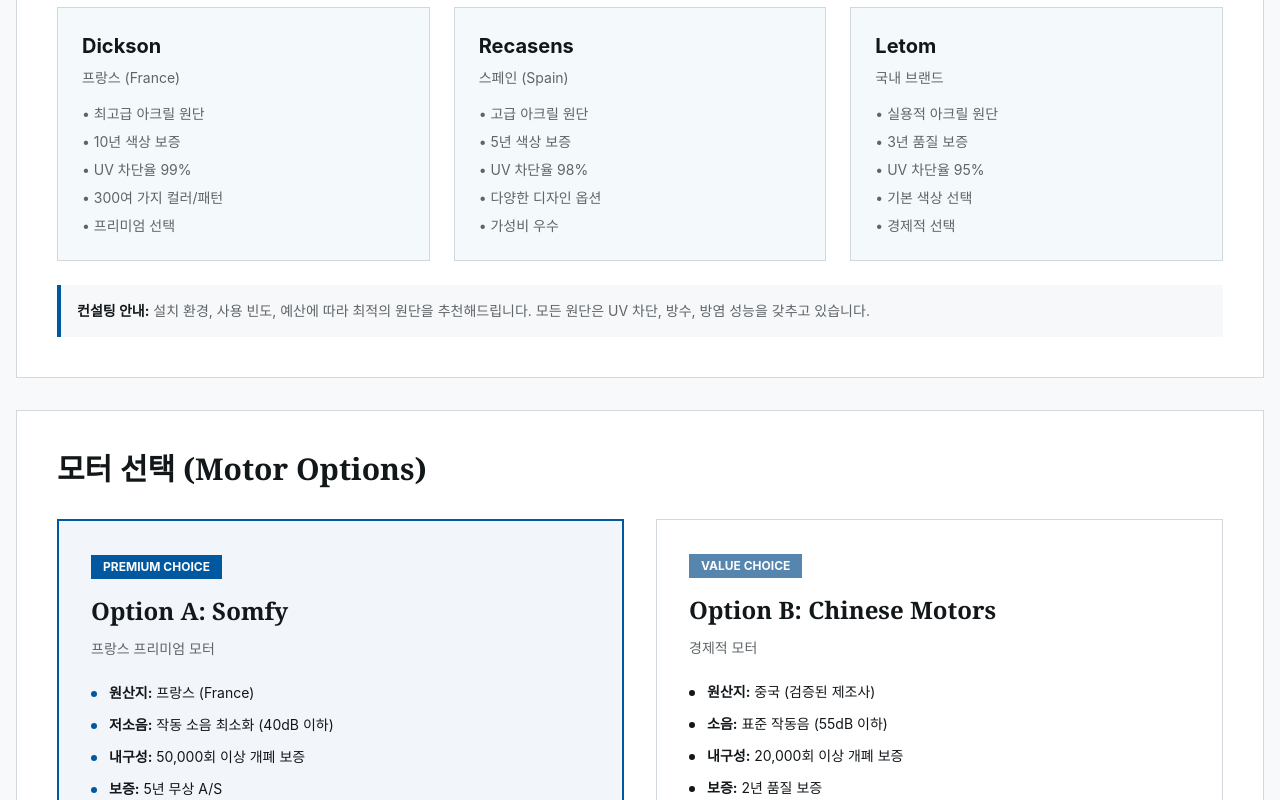
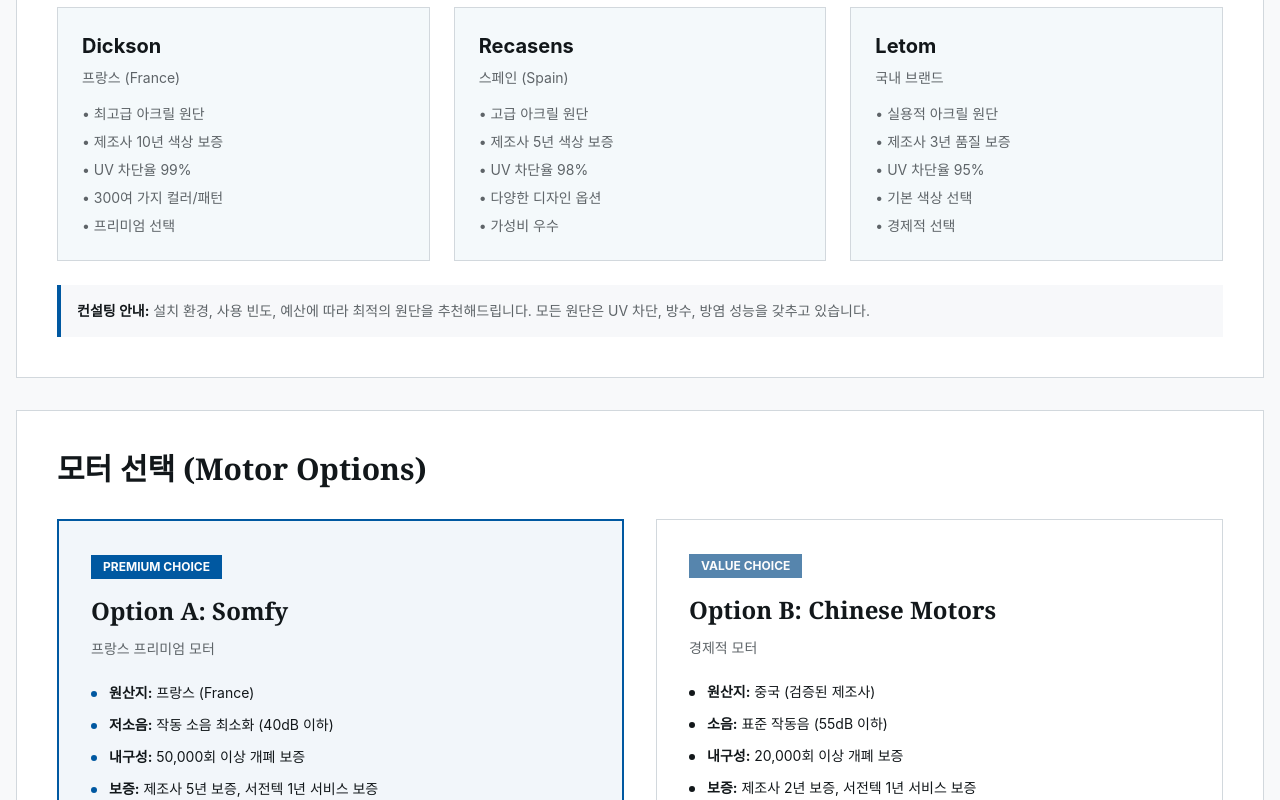
Before and after one commit to alexsangwanlee/v0-seojeon-tech-website, a Next.js app: page /awnings in a window 1280 px wide. Shown: the part 2440-3240 px from the top of the page. Built offline with nearby package versions, Linux system fonts and the light colour scheme; a web font is replaced by a local one.

Commit message:
Clarify warranty terms: distinguish manufacturer warranty from service warranty (1 year)

```diff
--- a/app/awnings/page.tsx
+++ b/app/awnings/page.tsx
@@ -59,7 +59,7 @@ export default function AwningsPage() {
     },
     {
       question: '어닝 원단의 수명은 얼마나 되나요?',
-      answer: 'Dickson(10년 보증), Recasens(5년 보증), Letom(3년 보증) 원단 브랜드에 따라 다르며, 일반적으로 7~10년 사용 가능합니다. 원단만 교체도 가능하여 경제적입니다.'
+      answer: 'Dickson(제조사 10년 색상 보증), Recasens(제조사 5년 색상 보증), Letom(제조사 3년 품질 보증) 원단 브랜드에 따라 다르며, 일반적으로 7~10년 사용 가능합니다. 서전텍 서비스 보증은 1년이며, 원단만 교체도 가능하여 경제적입니다.'
     },
     {
       question: '후에 전동으로 변경할 수 있나요?',
@@ -165,7 +165,7 @@ export default function AwningsPage() {
                   </div>
                   <ul className="space-y-2 text-sm text-muted-foreground">
                     <li>• 최고급 아크릴 원단</li>
-                    <li>• 10년 색상 보증</li>
+                    <li>• 제조사 10년 색상 보증</li>
                     <li>• UV 차단율 99%</li>
                     <li>• 300여 가지 컬러/패턴</li>
                     <li>• 프리미엄 선택</li>
@@ -179,7 +179,7 @@ export default function AwningsPage() {
                   </div>
                   <ul className="space-y-2 text-sm text-muted-foreground">
                     <li>• 고급 아크릴 원단</li>
-                    <li>• 5년 색상 보증</li>
+                    <li>• 제조사 5년 색상 보증</li>
                     <li>• UV 차단율 98%</li>
                     <li>• 다양한 디자인 옵션</li>
                     <li>• 가성비 우수</li>
@@ -193,7 +193,7 @@ export default function AwningsPage() {
                   </div>
                   <ul className="space-y-2 text-sm text-muted-foreground">
                     <li>• 실용적 아크릴 원단</li>
-                    <li>• 3년 품질 보증</li>
+                    <li>• 제조사 3년 품질 보증</li>
                     <li>• UV 차단율 95%</li>
                     <li>• 기본 색상 선택</li>
                     <li>• 경제적 선택</li>
@@ -236,7 +236,7 @@ export default function AwningsPage() {
                     </li>
                     <li className="flex items-start gap-3">
                       <span className="w-1.5 h-1.5 bg-primary rounded-full mt-2 flex-shrink-0" />
-                      <span className="text-sm"><strong>보증:</strong> 5년 무상 A/S</span>
+                      <span className="text-sm"><strong>보증:</strong> 제조사 5년 보증, 서전텍 1년 서비스 보증</span>
                     </li>
                     <li className="flex items-start gap-3">
                       <span className="w-1.5 h-1.5 bg-primary rounded-full mt-2 flex-shrink-0" />
@@ -271,7 +271,7 @@ export default function AwningsPage() {
                     </li>
                     <li className="flex items-start gap-3">
                       <span className="w-1.5 h-1.5 bg-foreground rounded-full mt-2 flex-shrink-0" />
-                      <span className="text-sm"><strong>보증:</strong> 2년 품질 보증</span>
+                      <span className="text-sm"><strong>보증:</strong> 제조사 2년 보증, 서전텍 1년 서비스 보증</span>
                     </li>
                     <li className="flex items-start gap-3">
                       <span className="w-1.5 h-1.5 bg-foreground rounded-full mt-2 flex-shrink-0" />
```
